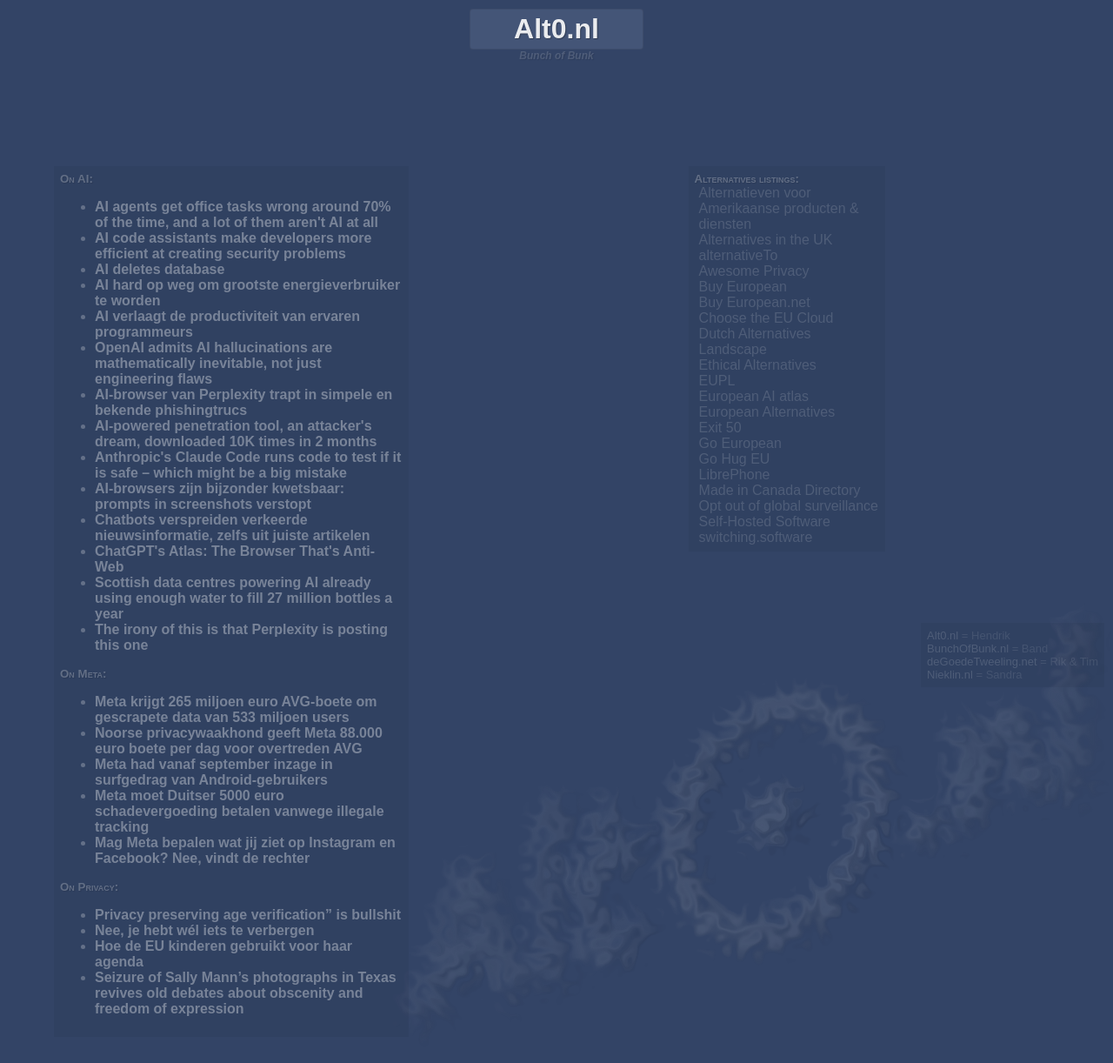
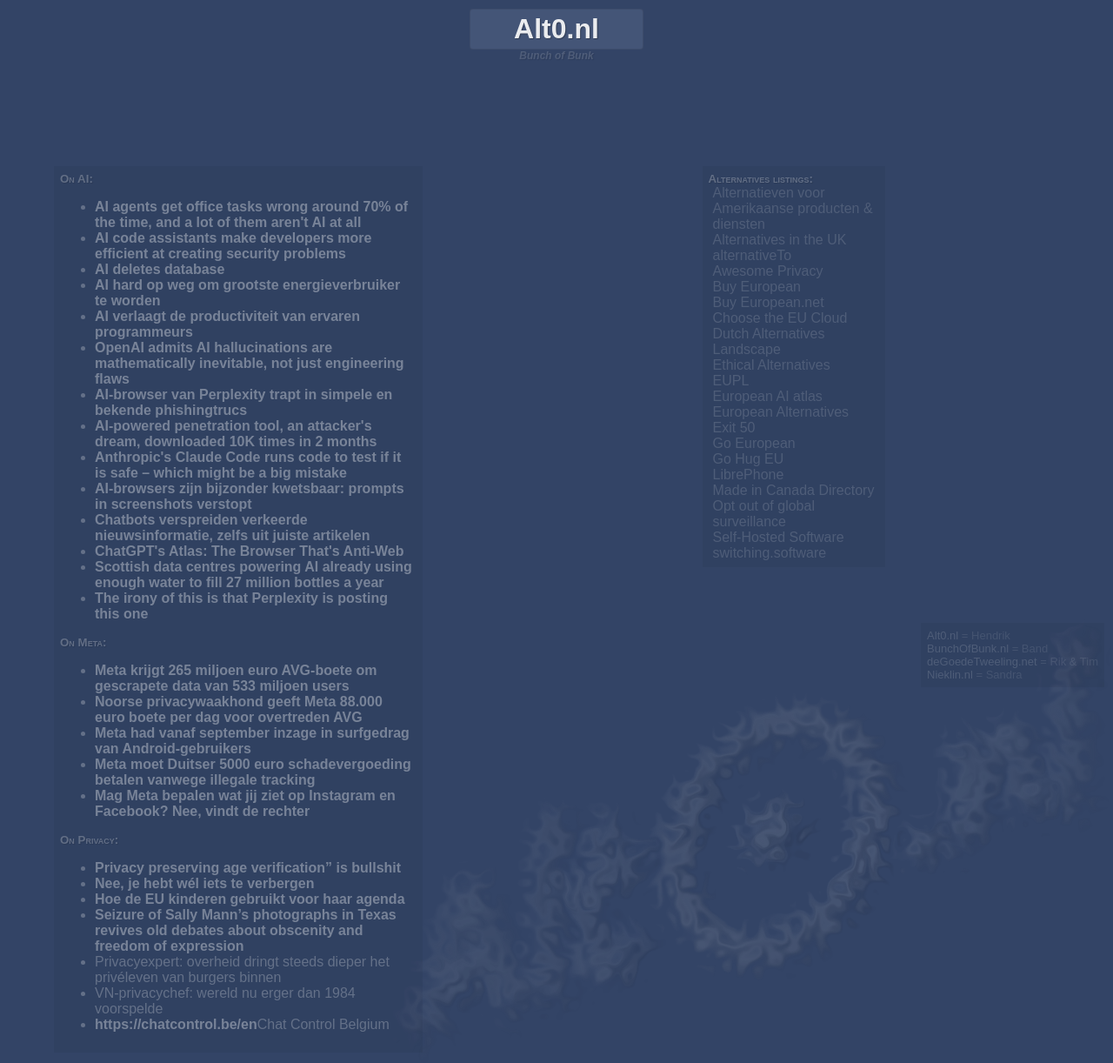
Before and after one commit to brownhamer/alt0.nl, a PHP site: page /on.php in a window 1280 px wide. Shown: the whole page at 87% size. Before the commit the page ends 1168 px from the top, so only its background shows below. Run offline with PHP 8.4, Linux system fonts and the light colour scheme.

Commit message:
Added more on privacy

```diff
--- a/on.php
+++ b/on.php
@@ -47,6 +47,9 @@ startHtmlPage('Alt0.nl &rarr; On AI');
   <li><a href="https://decorrespondent.nl/209/nee-je-hebt-wel-iets-te-verbergen/6428004-ab2d5fc2">Nee, je hebt wél iets te verbergen</a></li>
   <li><a href="https://substack.com/home/post/p-170674285">Hoe de EU kinderen gebruikt voor haar agenda</a></li>
   <li><a href="https://theconversation.com/seizure-of-sally-manns-photographs-in-texas-revives-old-debates-about-obscenity-and-freedom-of-expression-247321">Seizure of Sally Mann’s photographs in Texas revives old debates about obscenity and freedom of expression</a></li>
+  <li><a href="https://www.security.nl/posting/910437/Privacyexpert%3A+overheid+dringt+steeds+dieper+het+priv%C3%A9leven+van+burgers+binnen"></a>Privacyexpert: overheid dringt steeds dieper het privéleven van burgers binnen</li>
+  <li><a href="https://www.security.nl/posting/440963/VN-rapporteur%3A+wereld+nu+erger+dan+1984+voorspelde"></a>VN-privacychef: wereld nu erger dan 1984 voorspelde</li>
+  <li><a href="">https://chatcontrol.be/en</a>Chat Control Belgium</li>
 </ul>
 </div>
 </td><td>
```
